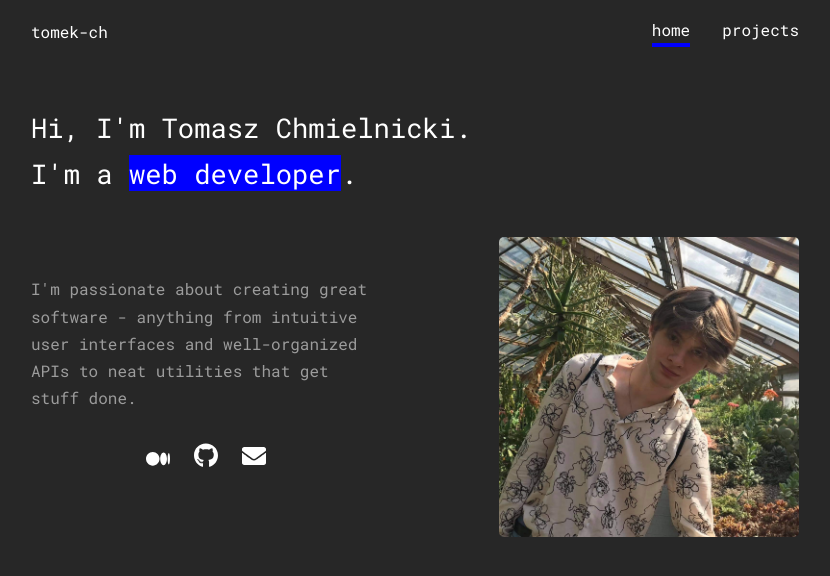
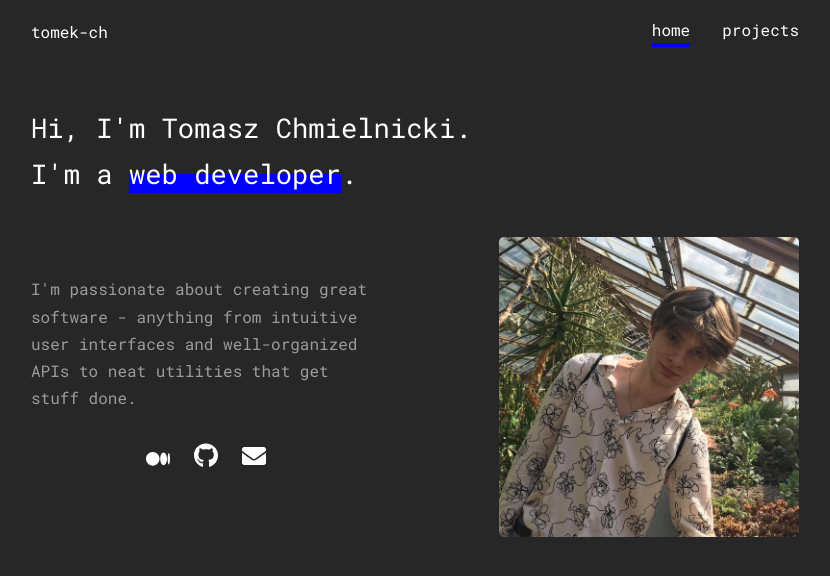
Before and after one commit to tomek-ch/portfolio2, a Next.js app: page / in a window 1280 px wide. Shown: the top 576 px of the page, without its empty margins (225-1055 px from the left). Built offline with nearby package versions, Linux system fonts and the light colour scheme.

Commit message:
Offset highlight background

```diff
--- a/styles/Heading.module.css
+++ b/styles/Heading.module.css
@@ -3,8 +3,22 @@
   font-weight: normal;
   color: var(--high-contrast);
   margin: 1.5em 0;
+  position: relative;
 }
 
 .highlight {
+  position: relative;
+  z-index: 1;
+}
+
+.highlight::after {
+  content: "";
+  display: block;
+  height: 0.7em;
+  width: 100%;
   background-color: var(--highlight);
+  position: absolute;
+  top: 0.7em;
+  left: 0;
+  z-index: -1;
 }
```
